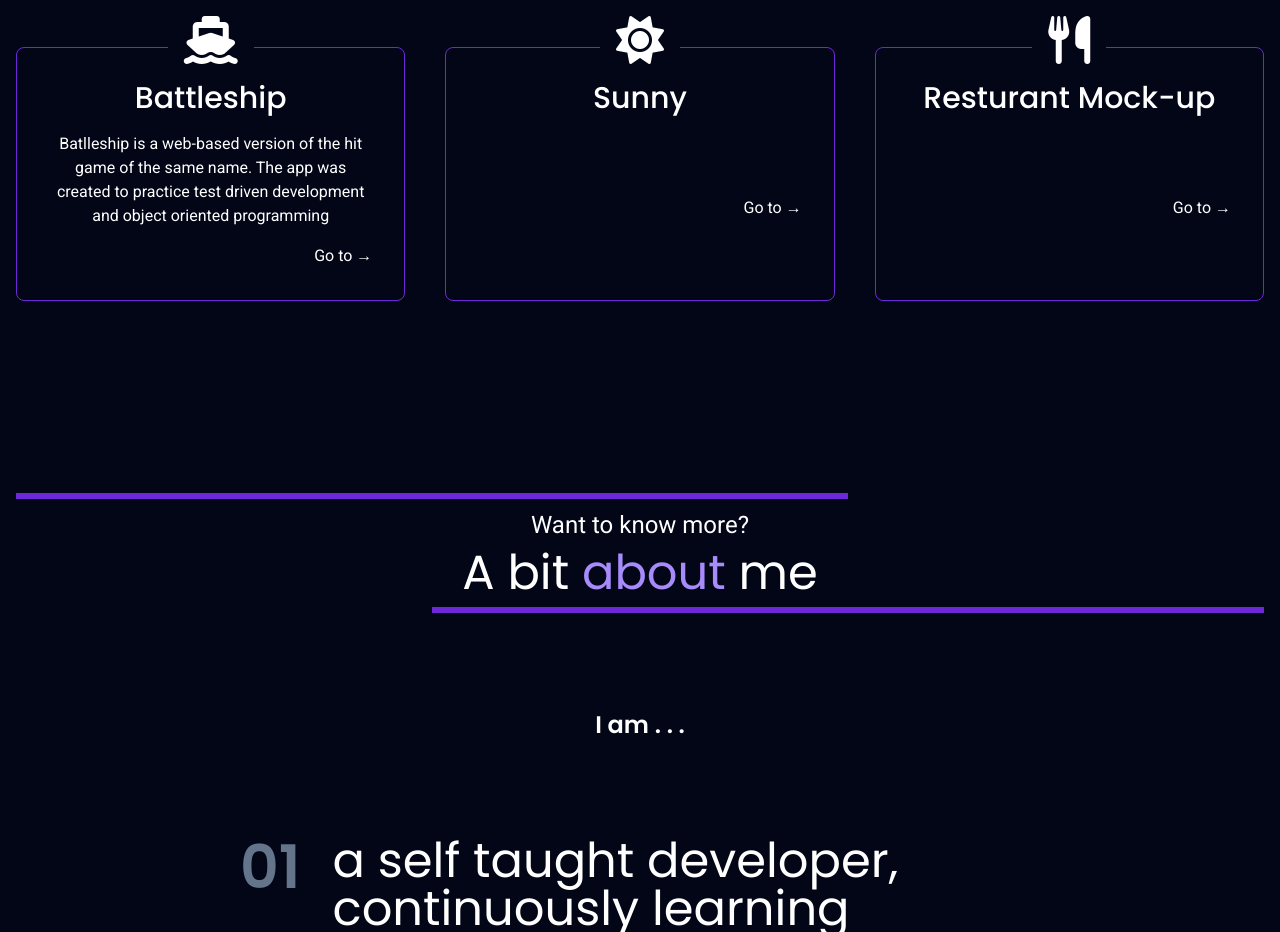
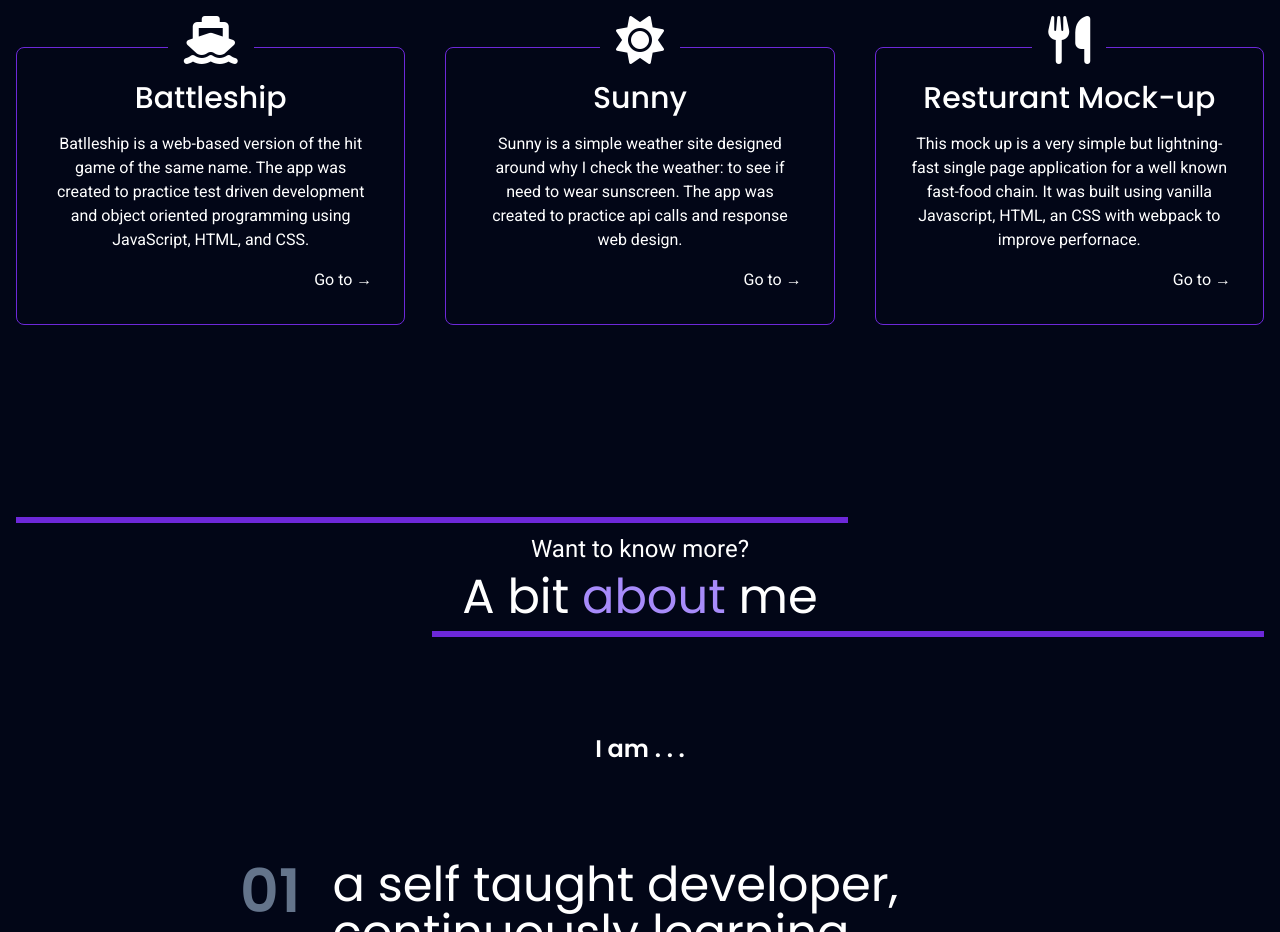
Before and after one commit to logansailer/Web-Portfolio, a React (Vite) app: page / in a window 1280 px wide. Shown: the part 1060-1992 px from the top of the page. Built offline with nearby package versions, Linux system fonts and the light colour scheme.

Commit message:
added better descriptions

```diff
--- a/src/App.jsx
+++ b/src/App.jsx
@@ -1,4 +1,4 @@
-import { useEffect, useState } from "react";
+import { useState } from "react";
 import Header from "./components/header";
 import Main from "./components/Main";
 import Footer from "./components/footer";
--- a/src/components/Footer.jsx
+++ b/src/components/Footer.jsx
@@ -1,4 +1,4 @@
-const Footer = ({}) => {
+const Footer = () => {
   return (
     <div
       className="py-20 sm:py-32 bg-black border-t border-solid border-violet-950 flex flex-col
--- a/src/components/Header.jsx
+++ b/src/components/Header.jsx
@@ -17,7 +17,7 @@ const Header = ({ y }) => {
       </h1>
       <div className="sm:flex ml-auto pr-4 items-center gap-4 hidden">
         {tabs.map((tab) => (
-          <a href={tab.link} className="duration-200 hover:text-violet-400">
+          <a key={tabs.name}href={tab.link} className="duration-200 hover:text-violet-400">
             <p>{tab.name}</p>
           </a>
         ))}
--- a/src/components/Main.jsx
+++ b/src/components/Main.jsx
@@ -6,19 +6,19 @@ let steps = [
     icon: "fa-solid fa-ship",
     href: "https://logansailer.github.io/Battleship/",
     content:
-      "Batlleship is a web-based version of the hit game of the same name. The app was created to practice test driven development and object oriented programming",
+      "Batlleship is a web-based version of the hit game of the same name. The app was created to practice test driven development and object oriented programming using JavaScript, HTML, and CSS.",
   },
   {
     name: "Sunny",
     icon: "fa-solid fa-sun",
     href: "https://logansailer.github.io/Weather-App/",
-    content: "",
+    content: "Sunny is a simple weather site designed around why I check the weather: to see if need to wear sunscreen. The app was created to practice api calls and response web design.",
   },
   {
     name: "Resturant Mock-up",
     icon: "fa-solid fa-utensils",
     href: "https://logansailer.github.io/Restaurant-Page/",
-    content: "",
+    content: "This mock up is a very simple but lightning-fast single page application for a well known fast-food chain. It was built using vanilla Javascript, HTML, an CSS with webpack to improve perfornace.",
   },
 ];
 
@@ -39,7 +39,7 @@ let benefits = [
       "I taught myself to code using free online resources and absolutely fell in love with the creativity and problem solving that is involved in developing and engineering innovative new online experiences. Starting of with JavaScript, HTML & CSS and evolving my knowledge base to include JavaScript frameworks, backend programming, design, cloud services and much much more.",
   },
 ];
-const Main = ({}) => {
+const Main = () => {
   return (
     <main className="flex flex-col flex-1 p-4">
       <section
@@ -51,7 +51,7 @@ const Main = ({}) => {
         lg:text-left gap-6 md:gap-8 lg:gap-10"
         >
           <h2 className="font-semibold text-4xl sm:text-5xl md:text-6xl">
-            Hi I'm <span className="poppins text-violet-400">Logan</span> Sailer
+            Hi I&apos;m <span className="poppins text-violet-400">Logan</span> Sailer
             <br />A Full Stack{" "}
             <span className="poppins text-violet-400">Developer</span>
           </h2>
@@ -126,7 +126,7 @@ const Main = ({}) => {
         </p>
         <div className="flex flex-col gap-20 w-full mx-auto max-w-[800px]">
           {benefits.map((benefit, index = 0) => (
-            <div className="flex gap-6 sm:gap-8">
+            <div key={benefit.name}className="flex gap-6 sm:gap-8">
               <p className="poppins text-4xl sm:text-5xl md:text-6xl text-slate-500 font-semibold">
                 0{index + 1}
               </p>
```
